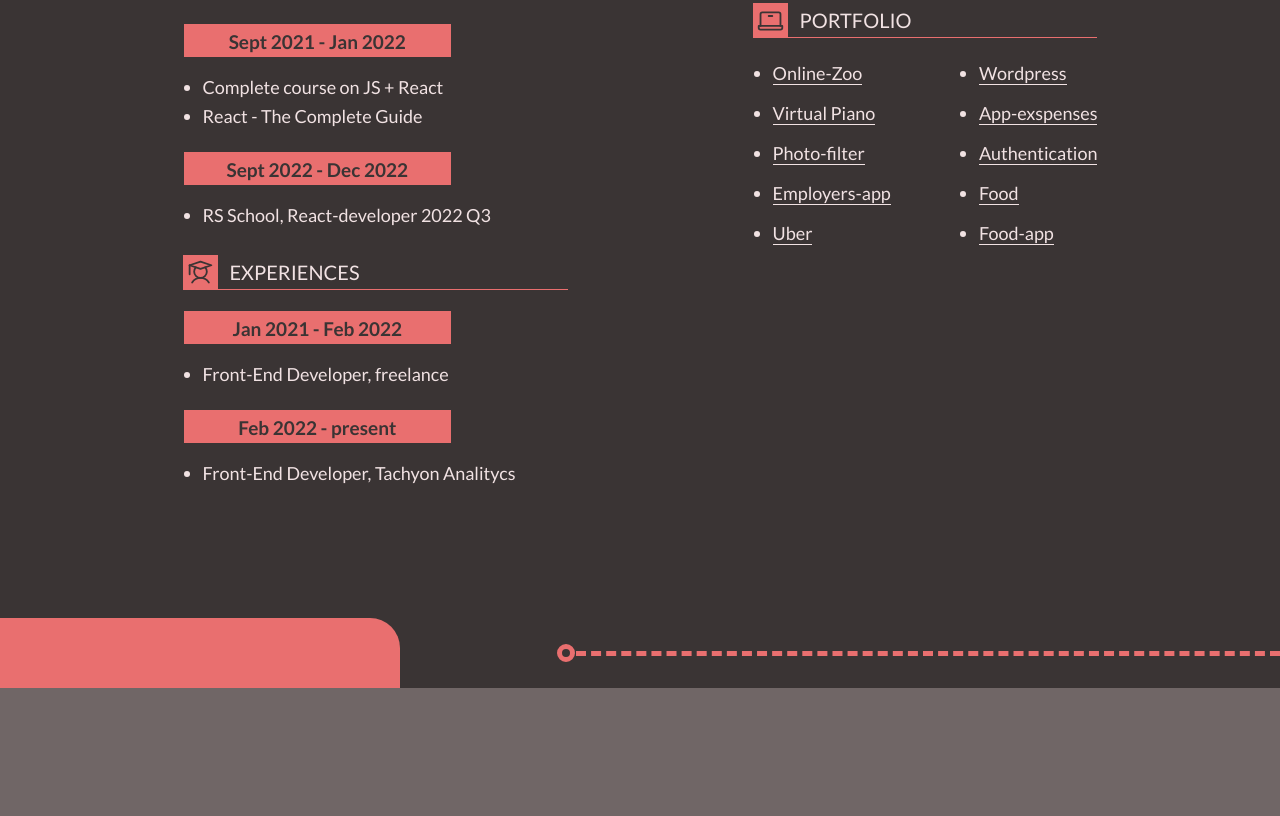
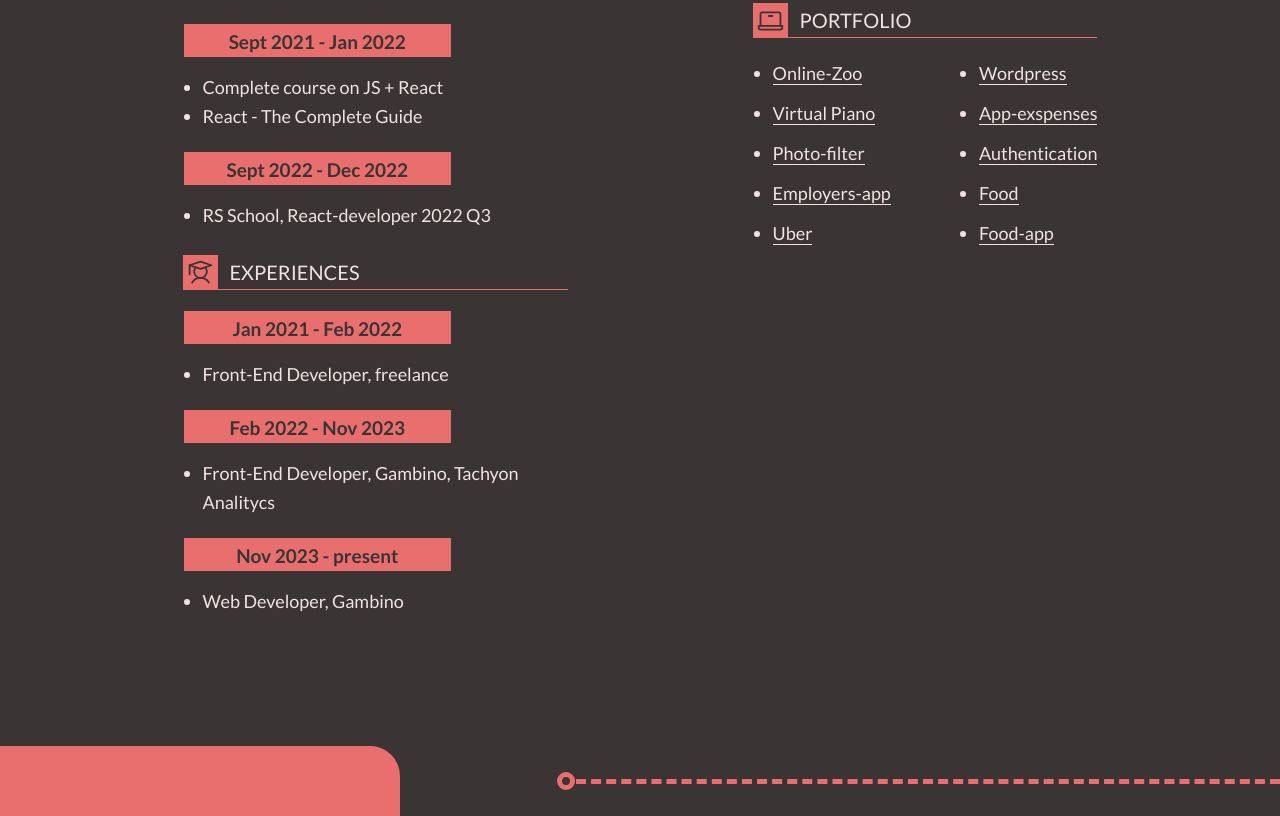
Before and after one commit to veronaten/my-CV, a plain HTML site: page index.html in a window 1280 px wide. Shown: the part 1574-2390 px from the top of the page. Before the commit the page ends 2262 px from the top, so only its background shows below. Drawn offline with Linux system fonts and the light colour scheme.

Commit message:
feat: add new li item, place of work

```diff
--- a/index.html
+++ b/index.html
@@ -185,9 +185,13 @@
             <ul>
               <li>Front-End Developer, freelance</li>
             </ul>
-            <div class="description-data">Feb 2022 - present</div>
+            <div class="description-data">Feb 2022 - Nov 2023</div>
             <ul>
-              <li>Front-End Developer, Tachyon Analitycs</li>
+              <li>Front-End Developer, Gambino, Tachyon Analitycs</li>
+            </ul>
+            <div class="description-data">Nov 2023 - present</div>
+            <ul>
+              <li>Web Developer, Gambino</li>
             </ul>
           </div>
         </section>
```
